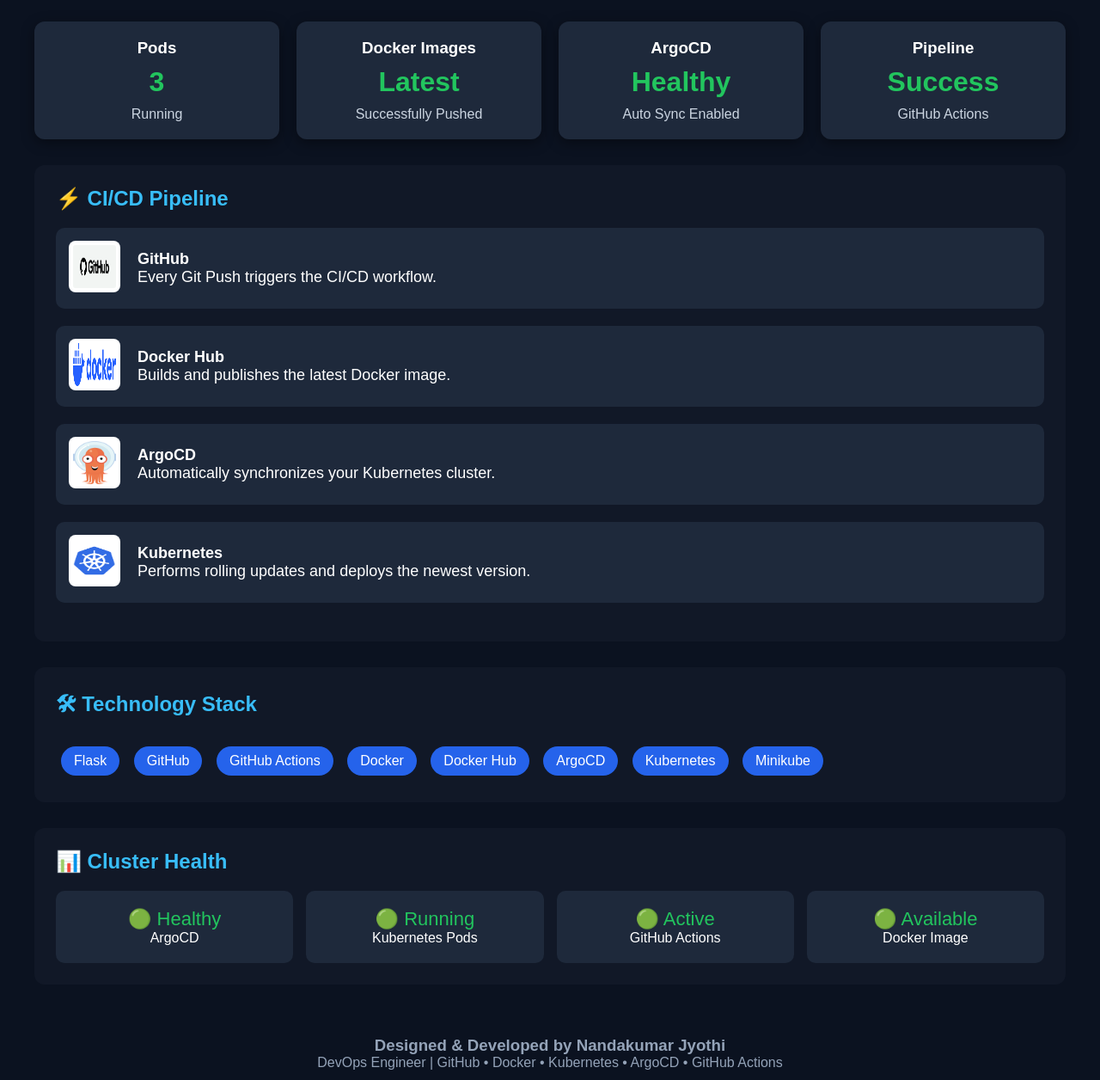
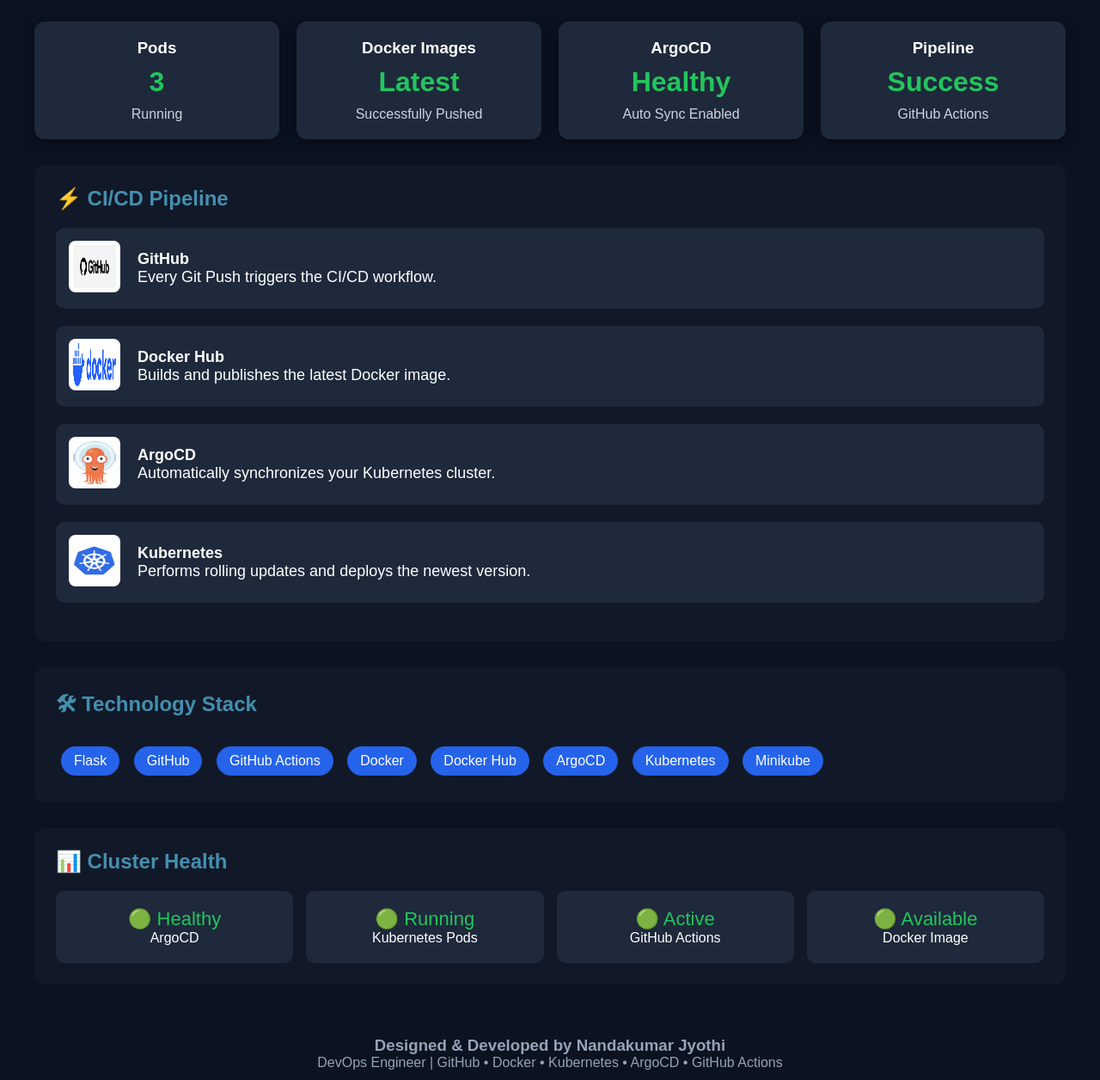
Before and after one commit to nanda9/flask-python-app, a Python web app: template templates/index.html in a window 1280 px wide. Shown: the part 106-1362 px from the top of the page at 86% size. Run offline with Jinja, Linux system fonts and the light colour scheme; the template is opened without the code that fills it, so the values that code supplies are empty.

Commit message:
new changes

```diff
--- a/templates/index.html
+++ b/templates/index.html
@@ -73,7 +73,7 @@
 }
 
 .section h2{
-    color:#38bdf8;
+    color:#448faf;
     margin-bottom:20px;
 }
 
```
